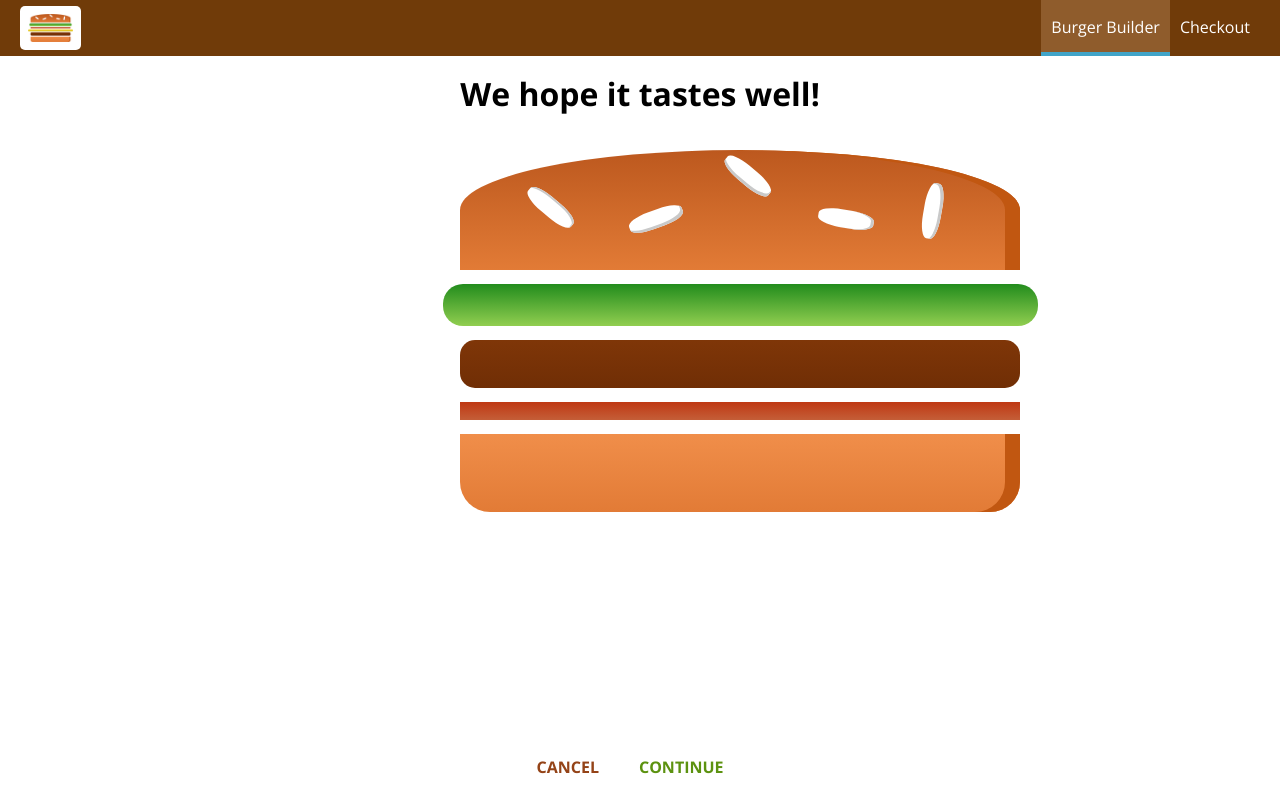
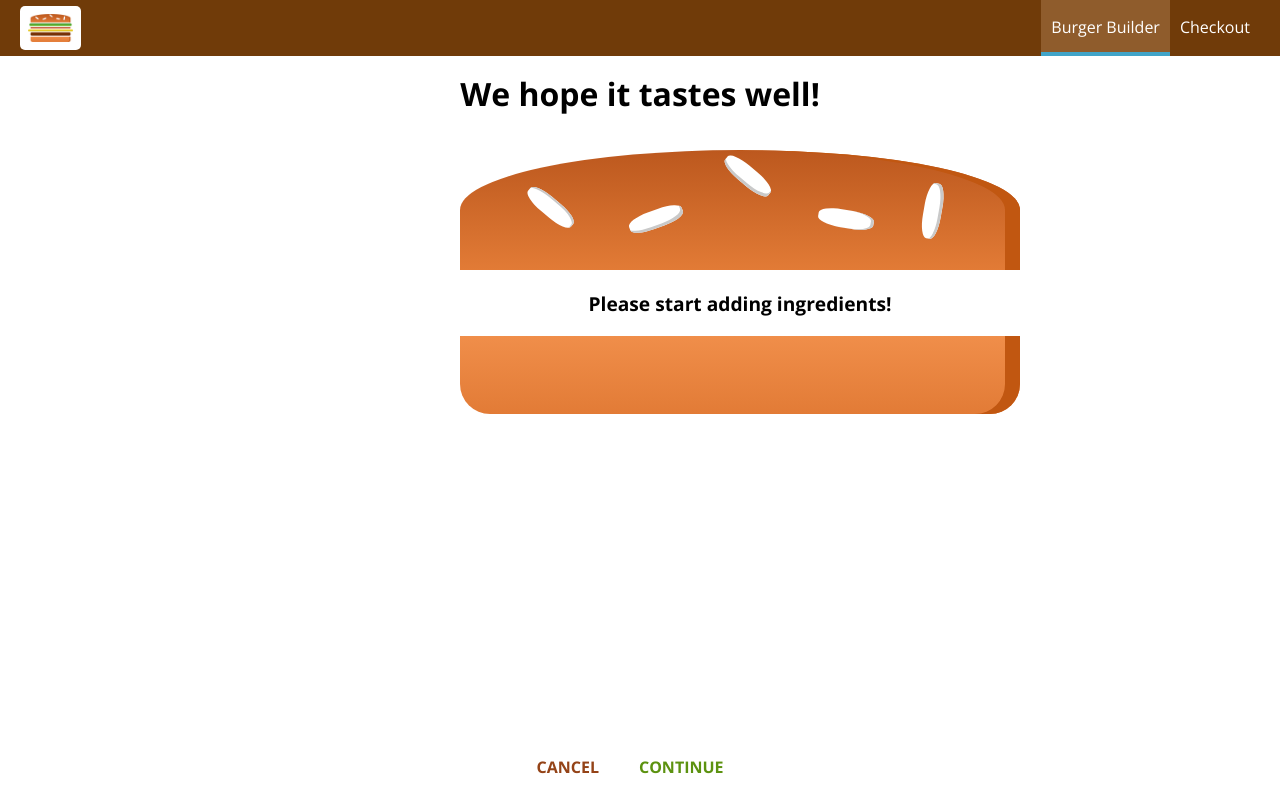
Before and after one commit to yoshuanl/Tallest-Burger, a React app: page /checkout in a window 1280 px wide. Built offline with nearby package versions, Linux system fonts and the light colour scheme.

Commit message:
[feat] passing ingredient through URL params

```diff
--- a/src/components/Order/CheckoutSummary/CheckoutSummary.js
+++ b/src/components/Order/CheckoutSummary/CheckoutSummary.js
@@ -13,10 +13,10 @@ const checkoutSummary = (props) => {
             </div>
             <Button
                 btnType="Danger"
-                >CANCEL</Button>
+                clicked={props.checkoutCanceled}>CANCEL</Button>
             <Button
                 btnType="Success"
-                >CONTINUE</Button>
+                clicked={props.checkoutContinued}>CONTINUE</Button>
         </div>
     )
 };
--- a/src/containers/BurgerBuilder/BurgerBuilder.js
+++ b/src/containers/BurgerBuilder/BurgerBuilder.js
@@ -111,7 +111,14 @@ class BurgerBuilder extends Component {
         //             loading: false,
         //             purchasing: false})
         //     });
-        this.props.history.push("/checkout"); // one of the special props provided by the Router
+        const queryParams = [];
+        for (let i in this.state.ingredients) {
+            queryParams.push(encodeURIComponent(i)+'='+encodeURIComponent(this.state.ingredients[i]))
+        }
+        const queryString = queryParams.join('&');
+        this.props.history.push({ // one of the special props provided by the Router
+            pathname: '/checkout',
+            search:'?' + queryString});
     }
 
 
--- a/src/containers/Checkout/Checkout.js
+++ b/src/containers/Checkout/Checkout.js
@@ -11,10 +11,35 @@ class Checkout extends Component {
             bacon: 1
         }
     }
+
+    // whenever this component is loaded, this part will be mount
+    componentDidMount () {
+        // this.props.location.search include ? and =
+        const query = new URLSearchParams(this.props.location.search);
+        const ingredients = {}
+        for (let param of query.entries()) {
+            // param = ['salad', '1']
+            ingredients[param[0]] = +param[1]
+        }
+        this.setState({ingredients: ingredients})
+    }
+
+    checkoutCanceledHandler = () => {
+        this.props.history.goBack();
+    }
+
+    checkoutContinuedHandler = () => {
+        this.props.history.replace('/checkout/contact-data');
+        // replace or push are ways to change the page after some operations are completed
+    }
+
     render () {
         return (
             <div>
-                <CheckoutSummary ingredients={this.state.ingredients}/>
+                <CheckoutSummary
+                    ingredients={this.state.ingredients}
+                    checkoutCanceled={this.checkoutCanceledHandler}
+                    checkoutContinued={this.checkoutContinuedHandler}/>
             </div>
         )
 
```
